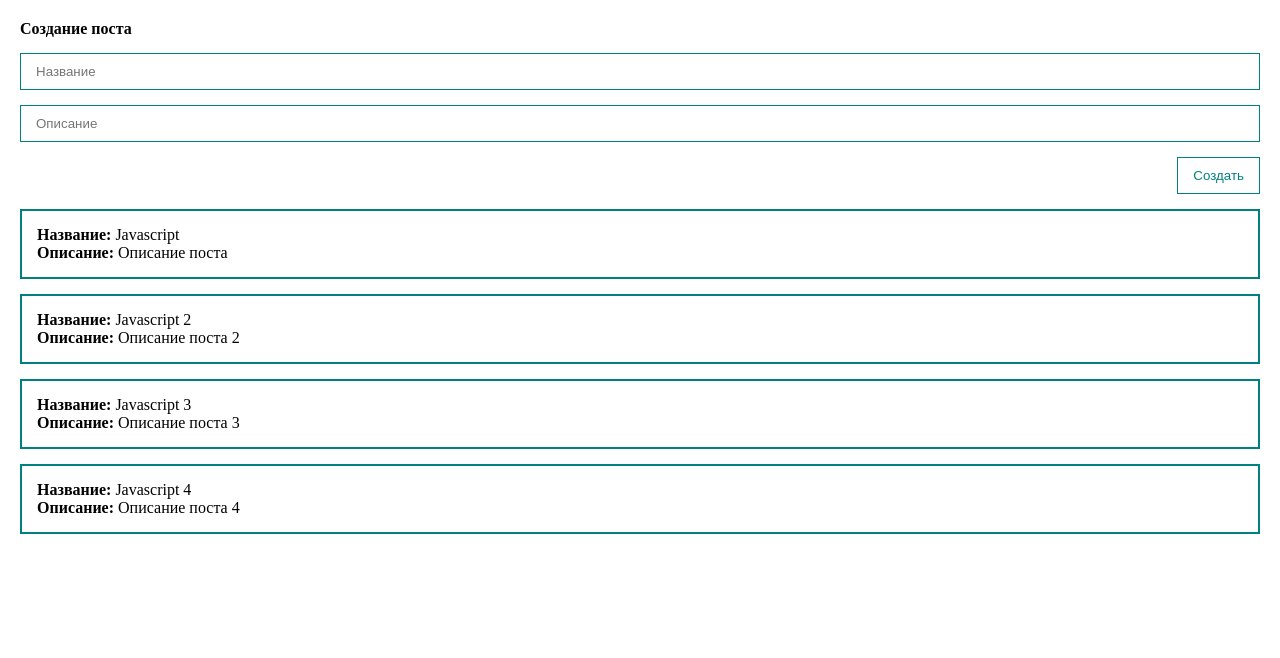
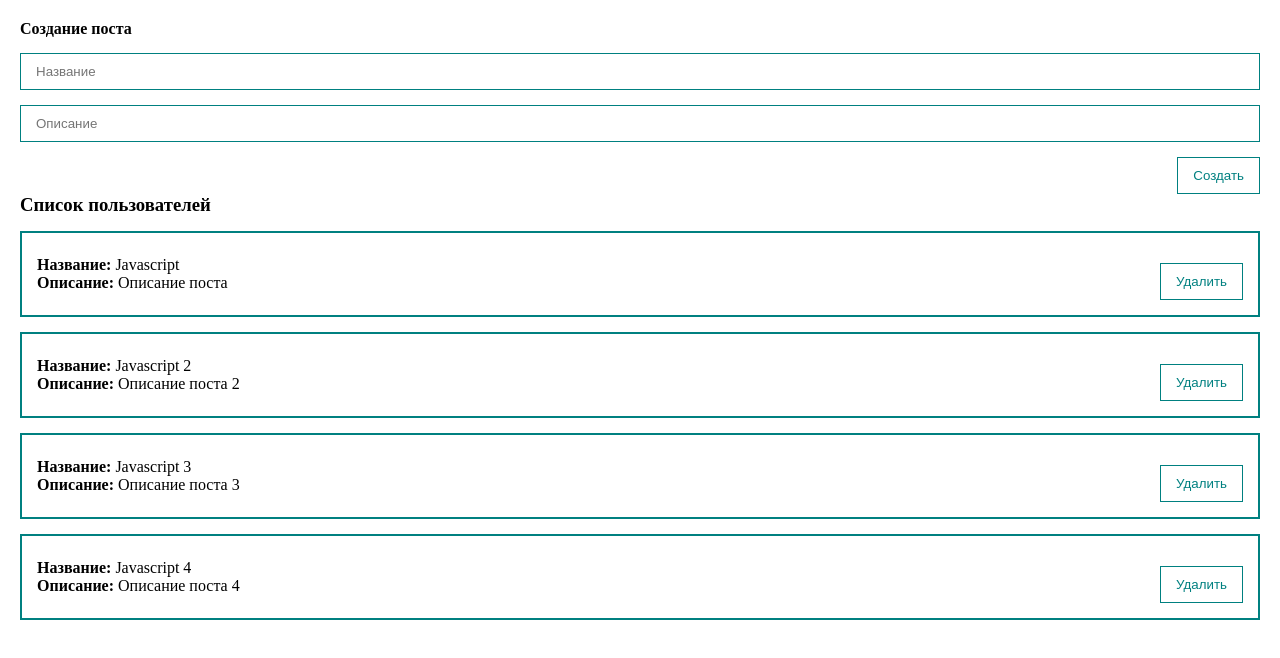
Before and after one commit to DIMEsy090/projectVue, a Vue app: page / in a window 1280 px wide. Shown: the top 658 px of the page. Built offline with nearby package versions, Linux system fonts and the light colour scheme.

Commit message:
Создал папку UI с компонентом моя кнопка

```diff
--- a/src/Leson 1/leson12.js
+++ /dev/null
@@ -1 +0,0 @@
-Сделал 1 задание
--- a/src/components/PostForm.vue
+++ b/src/components/PostForm.vue
@@ -13,16 +13,15 @@
         type="text"
         placeholder="Описание"
     >
-    <button
-        class="btn"
-        @click="createPost"
-
-    >Создать</button>
+    <my-button @click="createPost">Создать</my-button>
   </form>
 </template>
 
 <script>
+import MyButton from "@/components/UI/MyButton.vue";
+
 export default {
+  components: {MyButton},
   data() {
     return {
       post: {
@@ -54,9 +53,6 @@
 .app {
   padding: 20px;
 }
-
-
-
 form {
   display: flex;
   flex-direction: column;
@@ -69,13 +65,6 @@
   margin-top: 15px;
 }
 
-.btn{
-  margin-top: 15px;
-  align-self: flex-end;
-  padding: 10px 15px;
-  background: none;
-  color: teal;
-  border: 1px solid teal;
-}
+
 
 </style>
--- a/src/components/PostItem.vue
+++ b/src/components/PostItem.vue
@@ -0,0 +1,39 @@
+<template>
+  <div class="post" >
+    <div>
+      <div><strong>Название:</strong> {{ post.title }}</div>
+      <div><strong>Описание:</strong> {{ post.body }}</div>
+    </div>
+  <div class="post__btns">
+    <my-button>Удалить</my-button>
+
+  </div>
+
+  </div>
+</template>
+
+<script>
+import MyButton from "@/components/UI/MyButton.vue";
+
+export default {
+  components: {MyButton},
+  props: {
+    post:{
+      type: Object,
+      required:true,
+    }
+  }
+
+}
+</script>
+
+<style scoped>
+.post {
+  padding: 15px;
+  border: 2px solid teal;
+  margin-top: 15px;
+  display: flex;
+  align-items: center;
+  justify-content: space-between;
+}
+</style>
--- a/src/components/PostList.vue
+++ b/src/components/PostList.vue
@@ -1,12 +1,19 @@
 <template>
-  <div class="post" v-for="post in posts">
-    <div><strong>Название:</strong> {{ post.title }}</div>
-    <div><strong>Описание:</strong> {{ post.body }}</div>
-  </div>
+  <div>
+    <h3>Список пользователей</h3>
+    <post-item
+        v-for="post in posts"
+        :post="post"
+    />
+    </div>
+
 </template>
 
 <script>
+import PostItem from "@/components/PostItem.vue";
+
 export default {
+  components: {PostItem},
   props: {
     posts: {
       type: Array,
@@ -17,9 +24,5 @@
 </script>
 
 <style scoped>
-.post {
-  padding: 15px;
-  border: 2px solid teal;
-  margin-top: 15px;
-}
+
 </style>
--- /dev/null
+++ b/src/components/UI/MyButton.vue
@@ -0,0 +1,22 @@
+<template>
+  <button class="btn">
+    <slot>
+
+    </slot>
+  </button>
+</template>
+
+<script>
+export default {
+
+}
+</script>
+
+<style scoped>
+.btn{
+  padding: 10px 15px;
+  background: none;
+  color: teal;
+  border: 1px solid teal;
+}
+</style>
```
